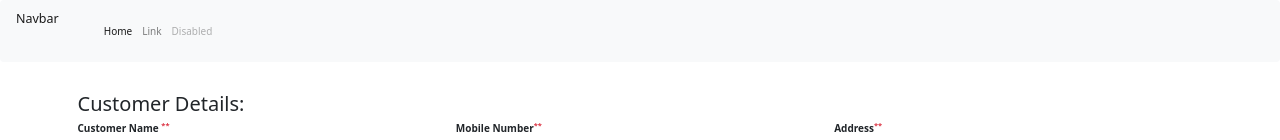
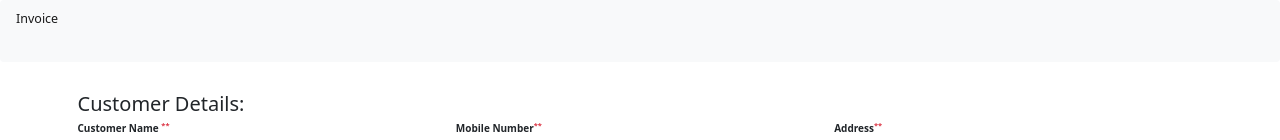
Before and after one commit to VINAYKUMARKUNDER/kunderandcompany, an Angular app: page / in a window 1280 px wide. Shown: the top 140 px of the page. Built offline with nearby package versions, Linux system fonts and the light colour scheme.

Commit message:
update navbar

```diff
--- a/src/app/component/navbar/navbar.component.html
+++ b/src/app/component/navbar/navbar.component.html
@@ -1,10 +1,10 @@
 <nav class="navbar navbar-expand-lg navbar-light bg-light">
-  <a class="navbar-brand" href="#">Navbar</a>
+  <a class="navbar-brand" href="#">Invoice</a>
   <button class="navbar-toggler" type="button" data-toggle="collapse" data-target="#navbarSupportedContent" aria-controls="navbarSupportedContent" aria-expanded="false" aria-label="Toggle navigation">
     <span class="navbar-toggler-icon"></span>
   </button>
 
-  <div class="collapse navbar-collapse" id="navbarSupportedContent">
+  <!-- <div class="collapse navbar-collapse" id="navbarSupportedContent">
     <ul class="navbar-nav mr-auto">
       <li class="nav-item active">
         <a class="nav-link" href="#">Home <span class="sr-only">(current)</span></a>
@@ -18,7 +18,7 @@
       </li>
     </ul>
 
-  </div>
+  </div> -->
 </nav>
 
 <router-outlet></router-outlet>
--- a/src/index.html
+++ b/src/index.html
@@ -4,7 +4,7 @@
 <head>
   <meta charset="utf-8">
   <title>Invoice</title>
-  <base href="/">
+  <!-- <base href="/"> -->
   <link rel="shortcut icon" href="favicon.ico" type="image/x-icon">
   <meta name="viewport" content="width=device-width, initial-scale=1.0">
   <script src="https://cdn.jsdelivr.net/npm/bootstrap@5.3.0/dist/js/bootstrap.min.js"></script>
```
